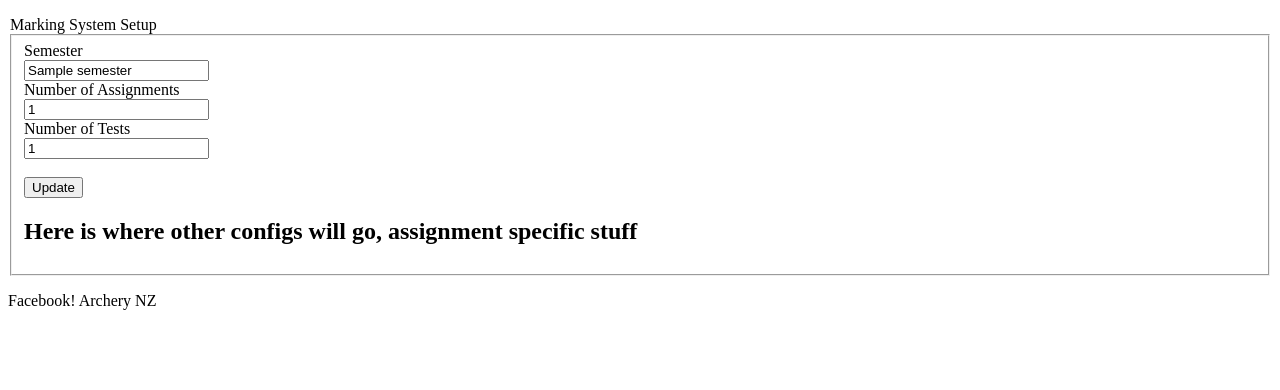
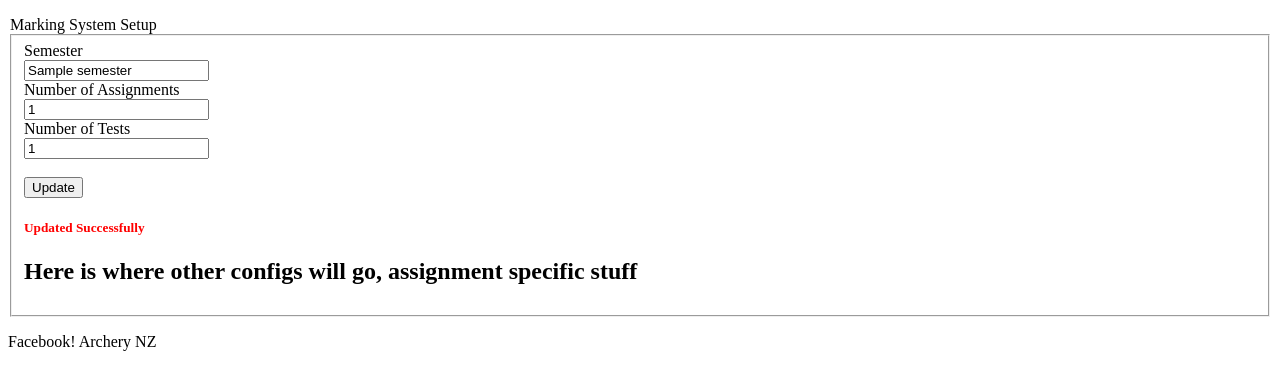
Before and after one commit to steveclifton/Massey-Marking-Webapp, a PHP site: template Views/markingsetup.view.php in a window 1280 px wide. Shown: the part 28-418 px from the top of the page. Run offline with PHP 8.4, Linux system fonts and the light colour scheme; the template is opened without the code that fills it: most values are stand-ins (such as "Sample title", 1, 10 or a date in 2020).

Commit message:
Add confirmation

```diff
--- a/Views/markingsetup.view.php
+++ b/Views/markingsetup.view.php
@@ -30,6 +30,9 @@
                 <button class="btn btn-success" id="update">Update</button>
             </div>
         </div>
+        <div>
+            <h5 style="color: red;"><?php if(isset($viewData['updated'])) { echo "Updated Successfully";} ?></h5>
+        </div>
         <div class="control-group">
             <div class="controls">
                 <h2>Here is where other configs will go, assignment specific stuff</h2>
```
